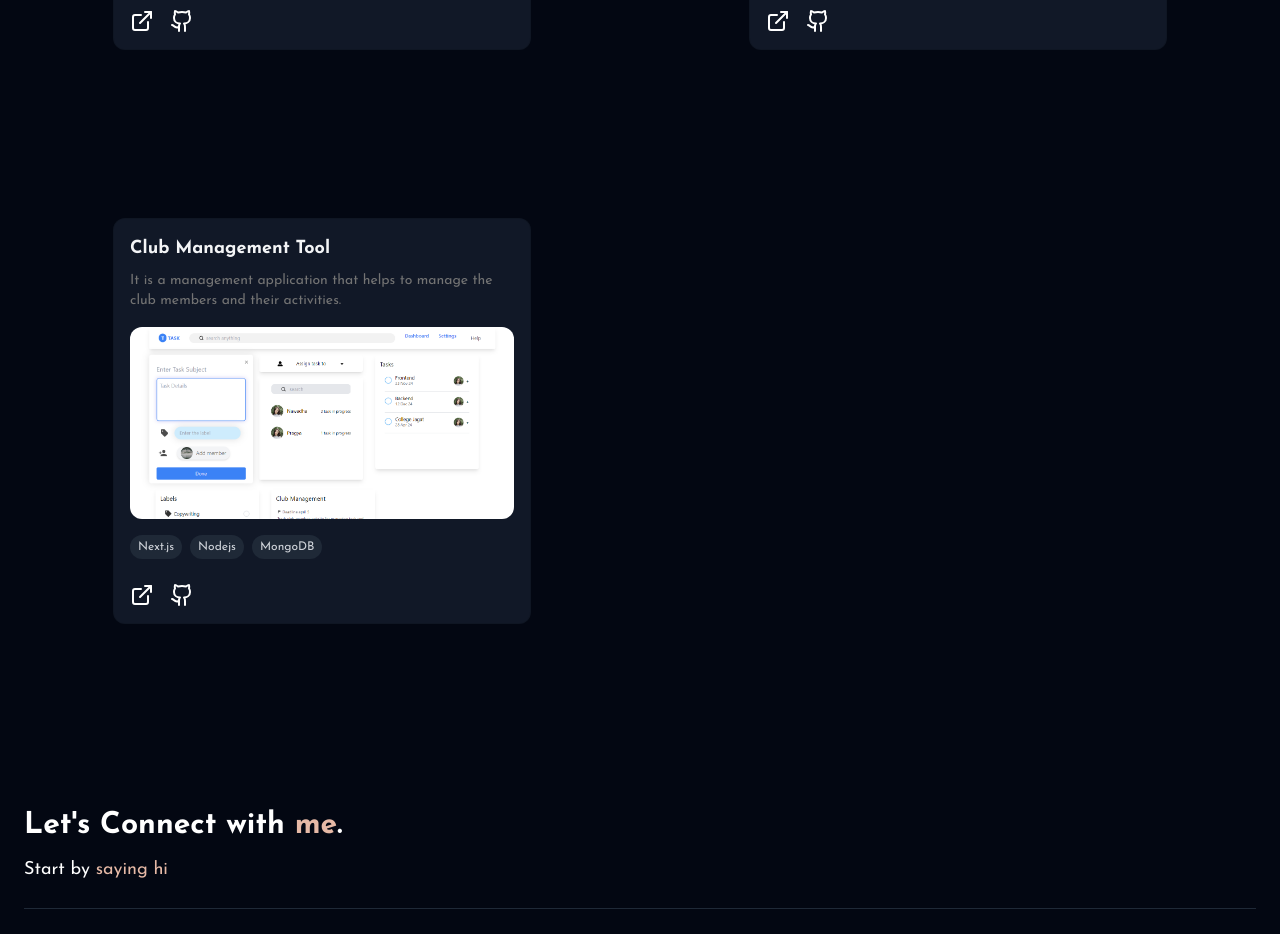
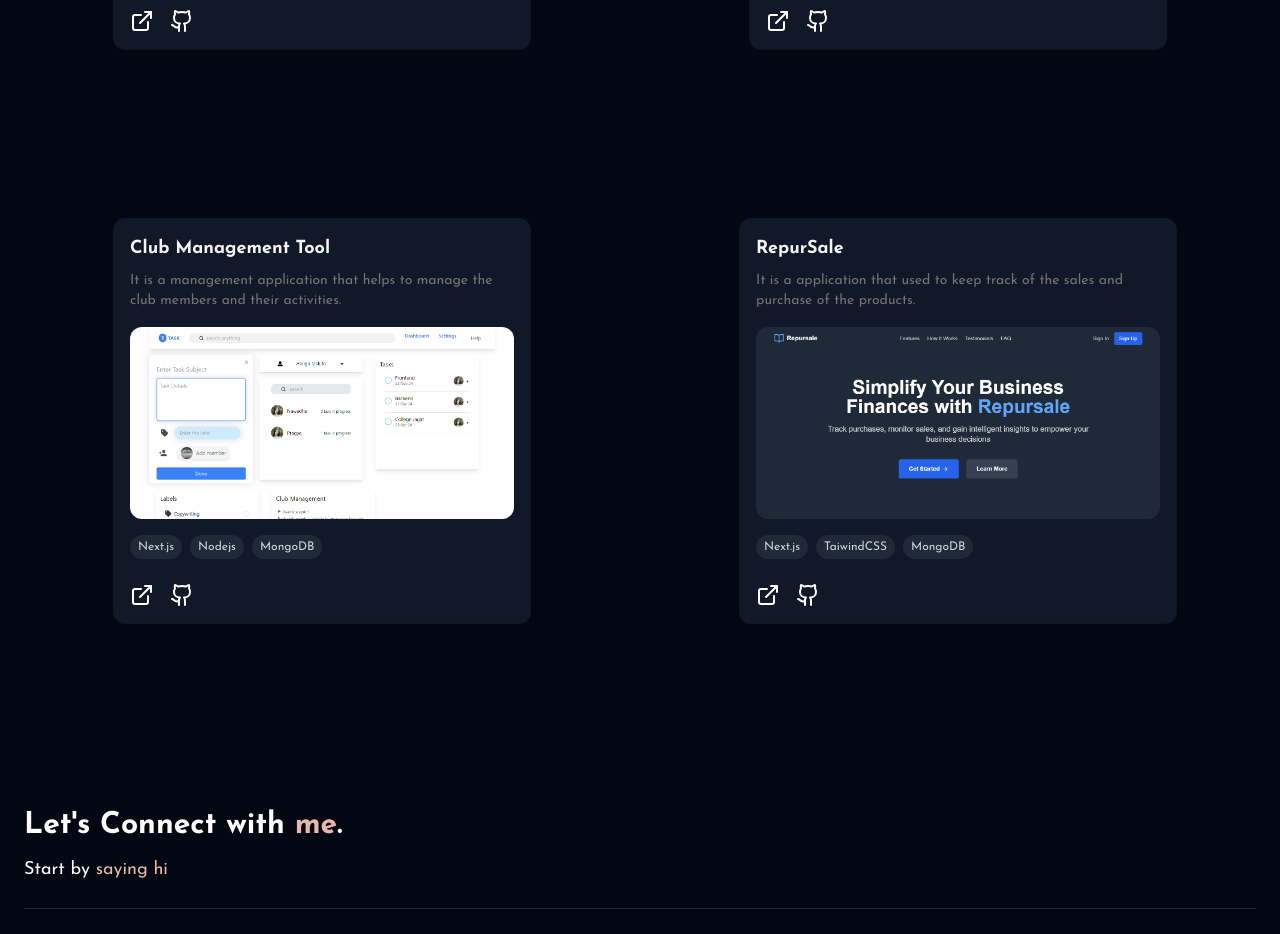
Before and after one commit to pradeep-kumavat/portfolio-me, a Next.js app: page /projects in a window 1280 px wide. Shown: the part 1300-2234 px from the top of the page. Built offline with nearby package versions, Linux system fonts and the light colour scheme.

Commit message:
Project added

```diff
--- a/src/constants/data.ts
+++ b/src/constants/data.ts
@@ -91,4 +91,12 @@
     githubLink: "https://github.com/Abhyudaya-SVVV/club-manage",
     technologies: ["Next.js", "Nodejs", "MongoDB"]
   },
+  {
+    title: "RepurSale",
+    description: "It is a  application that used to keep track of the sales and purchase of the products.",
+    image: "/images/work-6.png",
+    liveLink: "https://github.com/pradeep-kumavat/repursale",
+    githubLink: "https://github.com/pradeep-kumavat/repursale",
+    technologies: ["Next.js","TaiwindCSS", "MongoDB"]
+  },
 ];
```
Also changed, not shown: public/images/work-6.png (added).
